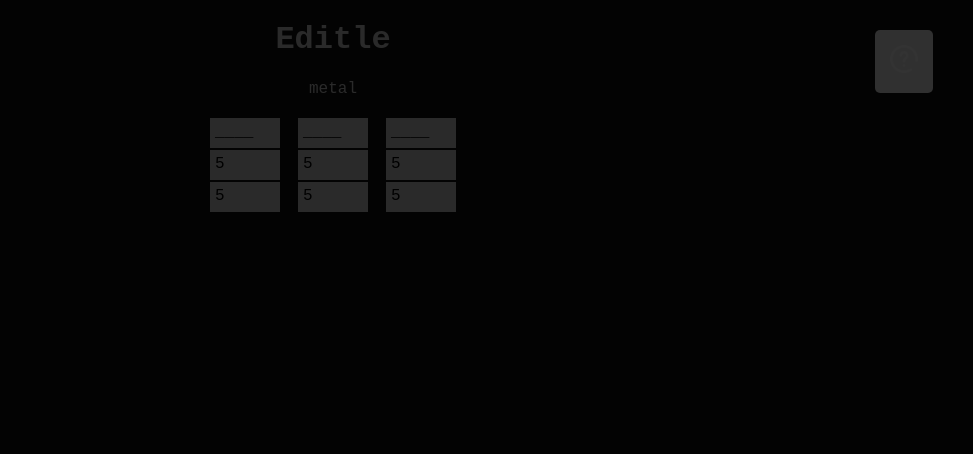
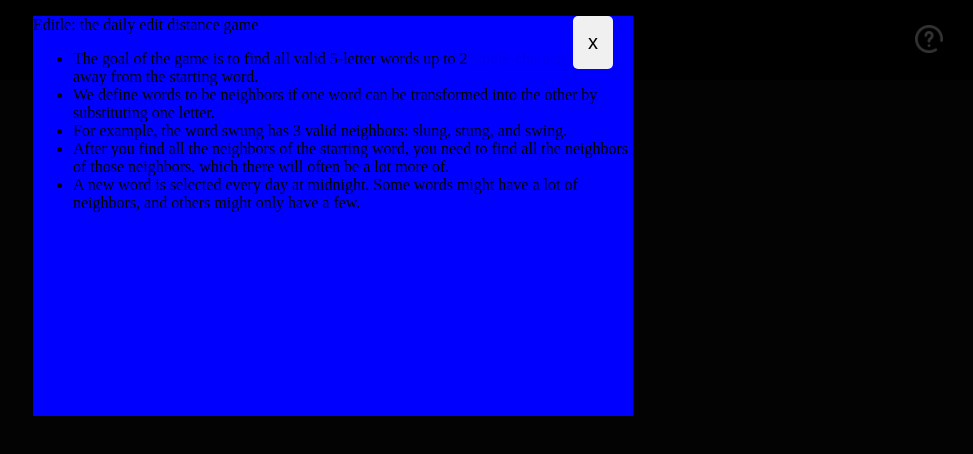
Before and after one commit to bsnyder2/editle, a Next.js app: page / in a window 1280 px wide. Both pictures are taken after a click on the button 1211 px from the left and 61 px from the top of the page. Shown: the top 454 px of the page, without its empty margins (307-1280 px from the left). Built offline with nearby package versions, Linux system fonts and the light colour scheme.

Commit message:
Css looks a lot better

```diff
--- a/src/app/components/Calculator.tsx
+++ b/src/app/components/Calculator.tsx
@@ -15,9 +15,22 @@ const Calculator = () => {
     }
     return (
         <>
-            <div className="overlay" style={style}></div>
+            <div className="overlay" style={style}>
+                <div className="infobox">
+                    <button className="xButton" onClick={() => setShowOverlay(false)}>x</button>
+                    <p>Editle: the daily edit distance game</p>
+                    <ul>
+                        <li>The goal of the game is to find all valid 5-letter words up to 2 <a href='https://en.wikipedia.org/wiki/Hamming_distance' target="_blank">single-character edits</a> away from the starting word.</li>
+                        <li>We define words to be neighbors if one word can be transformed into the other by substituting one letter.</li>
+                        <li>For example, the word swung has 3 valid neighbors: slung, stung, and swing.</li>
+                        <li>After you find all the neighbors of the starting word, you need to find all the neighbors of those neighbors, which there will often be a lot more of.</li>
+                        <li>A new word is selected every day at midnight. Some words might have a lot of neighbors, and others might only have a few.</li>
+                    </ul>
+                </div>
+            </div>
+            <div className="topbar"></div>
             <h1>Editle</h1>
-            <HintButton setShowOverlay={setShowOverlay} />
+            <HelpButton setShowOverlay={setShowOverlay} />
             <MainGame />
         </>
     );
@@ -115,13 +128,13 @@ const Help = () => {
 
 }
 
-const HintButton = ({setShowOverlay}) => {
+const HelpButton = ({setShowOverlay}) => {
     const handleClick = () => {
         console.log("clicked");
     }
     return (
         <div className="qbuttonWrapper">
-            <button onClick={() => setShowOverlay(true)}>
+            <button className="qbuttonButton" onClick={() => setShowOverlay(true)}>
                 <img className="qbutton" src="img/qbutton.png"></img>
             </button>
         </div>
--- a/src/app/css/Calculator.css
+++ b/src/app/css/Calculator.css
@@ -39,8 +39,8 @@ body {
 
 .qbuttonWrapper {
     position: absolute;
-    top: 30px;
-    right: 40px;
+    top: 25px;
+    right: 30px;
 }
 
 .overlay {
@@ -52,3 +52,40 @@ body {
     z-index: 5;
     background-color: rgba(0, 0, 0, 0.8);
 }
+
+.infobox {
+    position: relative;
+    width: 600px;
+    height: 400px;
+    background-color: blue;
+    margin: auto;
+}
+
+.xButton {
+    position: absolute;
+    right: 20px;
+}
+
+.qbuttonButton {
+    border: none;
+    padding: 0px;
+    background: transparent;
+}
+
+.qbuttonButton:hover {
+    background: transparent;
+}
+
+.topbar {
+    position: fixed;
+    top: 0px;
+    left: 0px;
+    width: 100%;
+    height: 80px;
+    z-index: -20;
+    background-color: #000;
+}
+
+h1 {
+    padding-bottom: 20px;
+}
```
